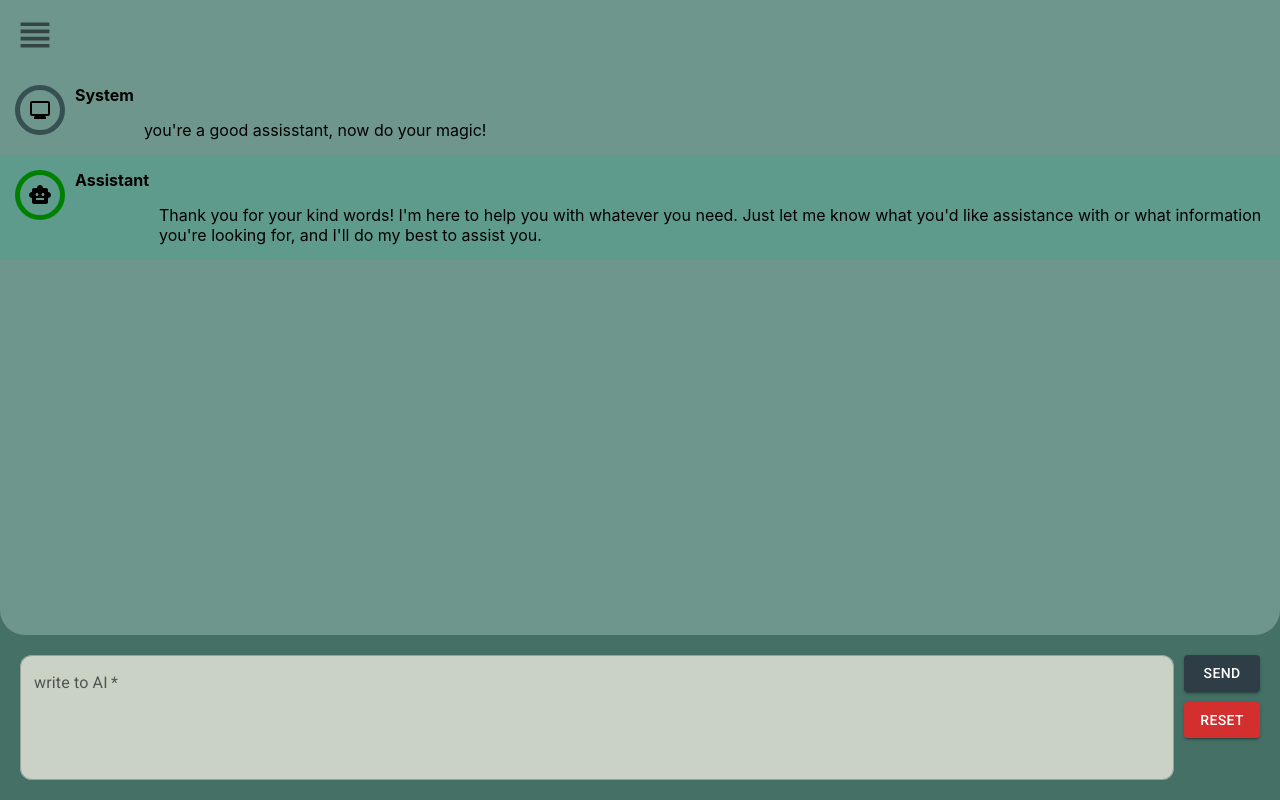
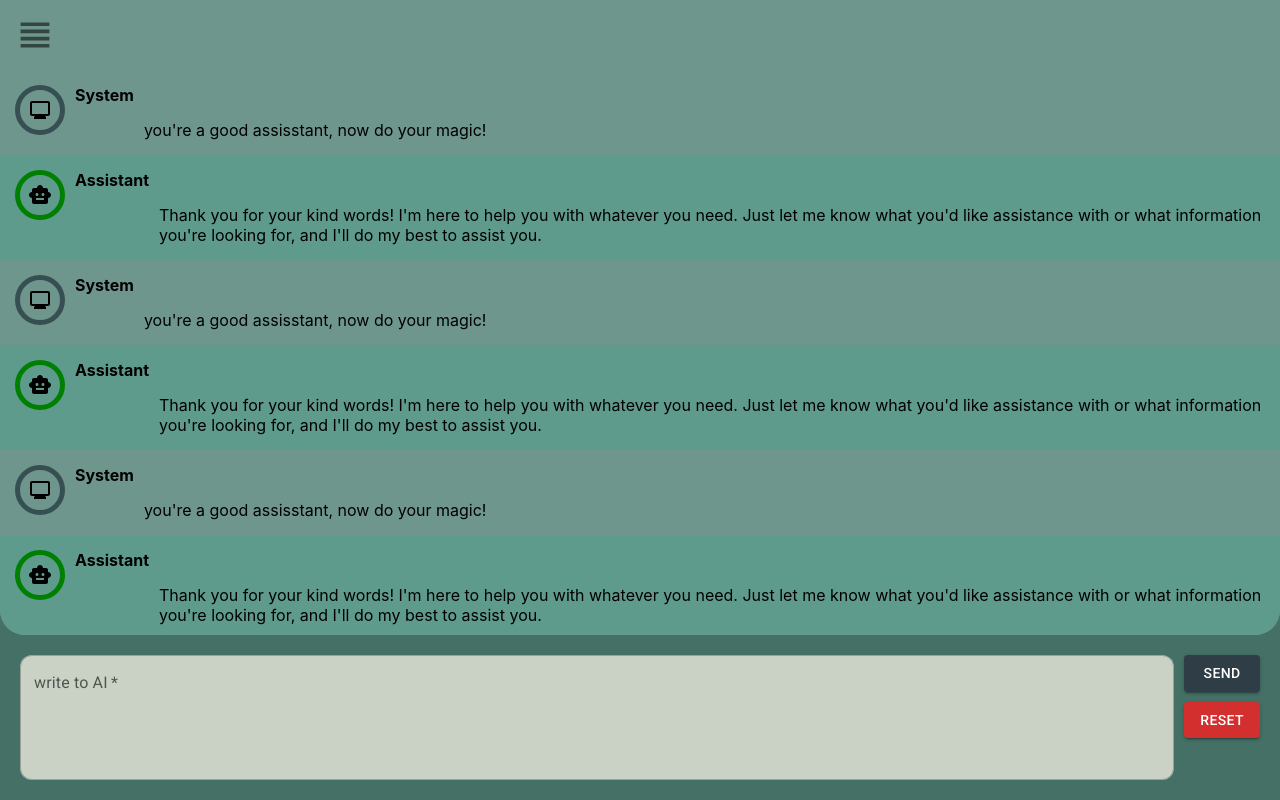
Before and after one commit to ahmad244/Chat-gpt, a React (Create React App) app: page / in a window 1280 px wide. Built offline with nearby package versions, Linux system fonts and the light colour scheme.

Commit message:
intreduced a chat list component

```diff
--- a/src/App.js
+++ b/src/App.js
@@ -5,6 +5,28 @@ import ChatUserInputSec from "./components/ChatUserInputSec";
 import MainContainer from "./components/MainContainer";
 import SideBar from "./components/SideBar";
 const unEditedchatItems = [
+  {
+    name: "System",
+    content: "you're a good assisstant, now do your magic!",
+    role: "system",
+  },
+  {
+    name: "Assistant",
+    content:
+      "Thank you for your kind words! I'm here to help you with whatever you need. Just let me know what you'd like assistance with or what information you're looking for, and I'll do my best to assist you.",
+    role: "assistant",
+  },
+  {
+    name: "System",
+    content: "you're a good assisstant, now do your magic!",
+    role: "system",
+  },
+  {
+    name: "Assistant",
+    content:
+      "Thank you for your kind words! I'm here to help you with whatever you need. Just let me know what you'd like assistance with or what information you're looking for, and I'll do my best to assist you.",
+    role: "assistant",
+  },
   {
     name: "System",
     content: "you're a good assisstant, now do your magic!",
@@ -36,7 +58,6 @@ class App extends React.Component {
       chatItems: [...prevState.chatItems, newChatItem],
     }));
   };
-
 
   render() {
     return (
--- /dev/null
+++ b/src/components/ChatList.css
@@ -0,0 +1,6 @@
+.ChatList {
+  overflow: auto;
+  height: 100%;
+  padding-bottom: 20px;
+  align-self: stretch;
+}
--- a/src/components/ChatList.js
+++ b/src/components/ChatList.js
@@ -1,16 +1,13 @@
+import React from "react";
+import "./ChatList.css";
 
+class ChatList extends React.Component {
 
-
-
-
-function ChatList(){
-
-
-    return <div>
-
-    </div>
+  render() {
+    return <div className="ChatList">
+         {this.props.children}
+        </div>;
+  }
 }
 
-
-
 export default ChatList;
--- a/src/components/ChatSecion.css
+++ b/src/components/ChatSecion.css
@@ -1,9 +1,11 @@
 .ChatSecion {
-  overflow: auto;
+  overflow: hidden;
   grid-column: span 1;
   grid-row: span 1;
   background-color: #6e968c;
   border-radius: 0 0 25px 25px;
-  padding-bottom: 20px;
   min-width: 350px;
+  display: flex;
+  flex-direction: column;
+  align-items: flex-start;
 }
--- a/src/components/ChatSecion.js
+++ b/src/components/ChatSecion.js
@@ -3,6 +3,7 @@ import "./ChatSecion.css";
 import ChatItem from "./ChatItem";
 import { IconButton } from "@mui/material";
 import ViewHeadlineIcon from "@mui/icons-material/ViewHeadline";
+import ChatList from "./ChatList";
 
 class ChatSecion extends React.Component {
   constructor(props) {
@@ -47,10 +48,11 @@ class ChatSecion extends React.Component {
         >
           <ViewHeadlineIcon />
         </IconButton>
-
-        {chatItems.map((item, index) => (
-          <ChatItem key={index} obj={item} />
-        ))}
+        <ChatList>
+          {chatItems.map((item, index) => (
+            <ChatItem key={index} obj={item} />
+          ))}
+        </ChatList>
       </div>
     );
   }
--- a/src/components/SideBar.css
+++ b/src/components/SideBar.css
@@ -6,8 +6,6 @@
   width: 70%;
   display: flex;
   flex-direction: column;
-
-
 
   height: 100%;
   width: 0;
@@ -21,48 +19,12 @@
 }
 
 
-
-
-
-
-.sidebar a {
-  padding: 8px 8px 8px 32px;
-  text-decoration: none;
-  font-size: 25px;
-  color: #818181;
-  display: block;
-  transition: 0.3s;
-}
-
-.sidebar a:hover {
-  color: #f1f1f1;
-}
-
-.sidebar .closebtn {
-  position: absolute;
-  top: 0;
-  right: 25px;
-  font-size: 36px;
-  margin-left: 50px;
-}
-
-.openbtn {
-  font-size: 20px;
-  cursor: pointer;
-  background-color: #111;
-  color: white;
-  padding: 10px 15px;
-  border: none;
-}
-
-.openbtn:hover {
-  background-color: #444;
-}
-
-
-
 /* On smaller screens, where height is less than 450px, change the style of the sidenav (less padding and a smaller font size) */
 @media screen and (max-height: 450px) {
-  .sidebar {padding-top: 15px;}
-  .sidebar a {font-size: 18px;}
+  .sidebar {
+    padding-top: 15px;
+  }
+  .sidebar a {
+    font-size: 18px;
+  }
 }
```
